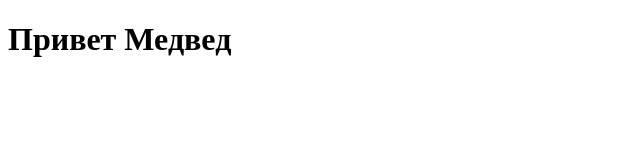
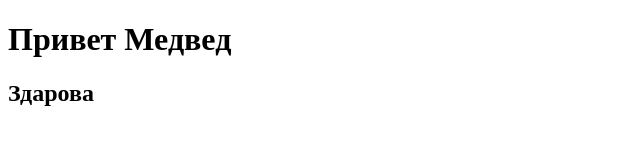
Before and after one commit to CurterUa/rostic, a plain HTML site: page index.html in a window 1280 px wide. Shown: the whole page, without its empty margins (0-640 px from the left). Drawn offline with Linux system fonts and the light colour scheme.

Commit message:
Update index.html

```diff
--- a/index.html
+++ b/index.html
@@ -6,5 +6,6 @@
 </head>
 <body>
 <H1>Привет Медвед</H1>
+    <H2>Здарова </H@>
 </body>
 </html>
```
